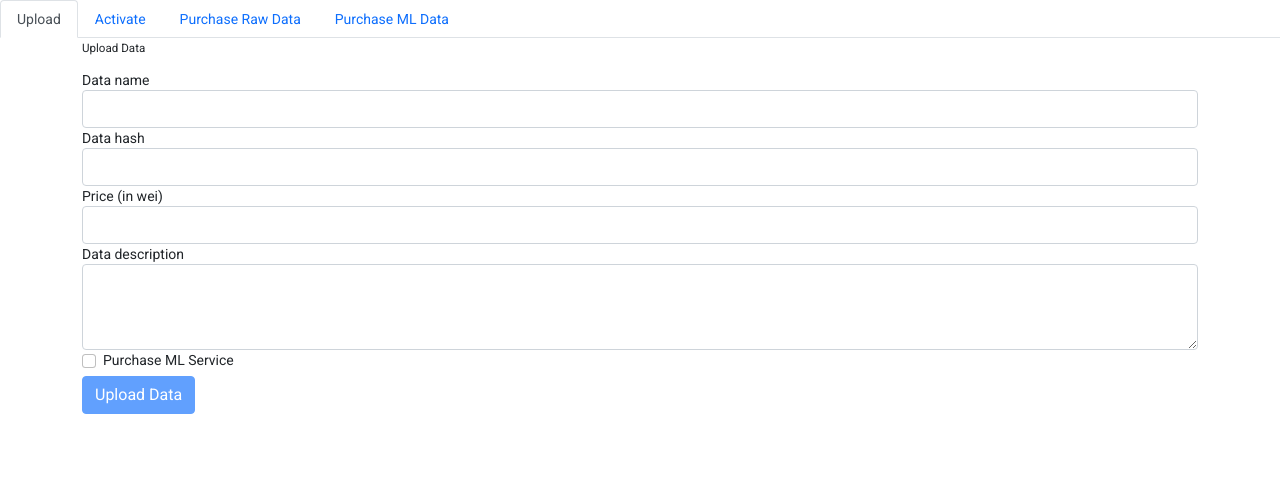
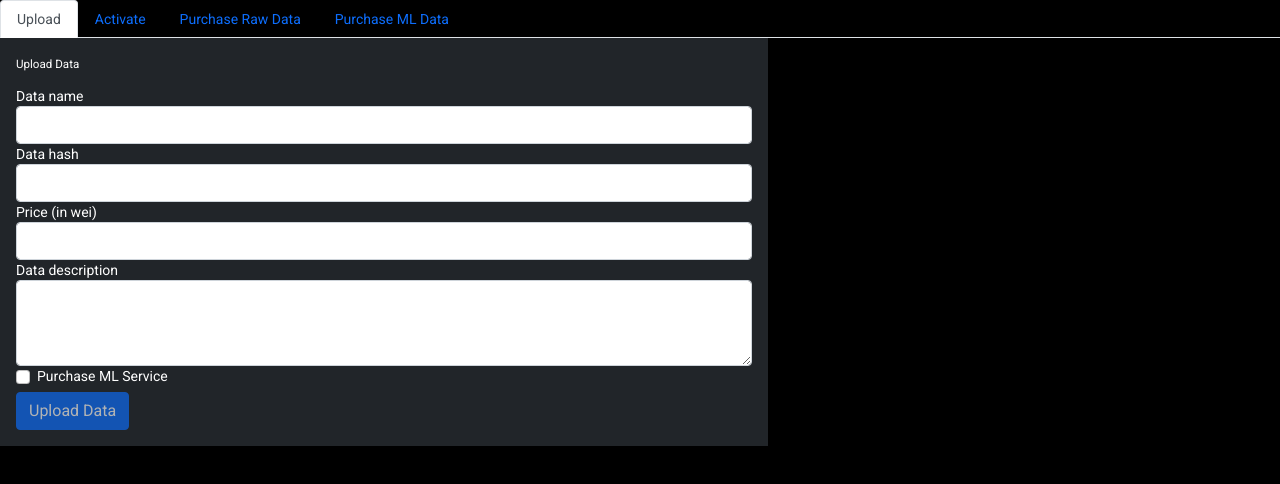
Before and after one commit to JacksonHKUST/DataExchange, an Angular app in the folder MoreThanFutureFrontend/: page / in a window 1280 px wide. Shown: the top 484 px of the page. Built offline with nearby package versions, Linux system fonts and the light colour scheme; what web3 would draw is missing.

Commit message:
dark mode

```diff
--- a/MoreThanFutureFrontend/src/app/app.component.html
+++ b/MoreThanFutureFrontend/src/app/app.component.html
@@ -21,7 +21,7 @@
 
 
 
-<div class="container" [ngStyle]="{'filter': isPopupOpened? 'blur(3px)':'blur(0px)' }">
+<div class="container p-3 mb-2 bg-dark text-white" [ngStyle]="{'filter': isPopupOpened? 'blur(3px)':'blur(0px)' }">
 
     <ng-container *ngIf="activeTab === 'activate'">
         <h5>Acitivate ML Service</h5>
@@ -91,7 +91,7 @@
         <!-- <hr> -->
     </ng-container>
 
-    <ng-container  *ngIf="activeTab === 'purchaseMl'">
+    <ng-container  class="p-3 mb-2 bg-dark text-white" *ngIf="activeTab === 'purchaseMl'">
         <h5>Purchase ML Data</h5>
         <div class="row mlData">
             <ng-template ngFor let-data [ngForOf]="mlDataList" let-i="index">
--- a/MoreThanFutureFrontend/src/app/app.component.scss
+++ b/MoreThanFutureFrontend/src/app/app.component.scss
@@ -1,3 +1,15 @@
 .blur {
     filter: blur(3px);
   }
+
+.container{
+width: 60%;
+// justify-content: start;
+float:left;
+// color: white;
+}
+
+.card-body{
+  background-color: black;
+  color: white;
+}
--- a/MoreThanFutureFrontend/src/app/app.component.ts
+++ b/MoreThanFutureFrontend/src/app/app.component.ts
@@ -1,4 +1,4 @@
-import { Component, OnInit } from '@angular/core';
+import { AfterViewInit, Component, ElementRef, OnInit } from '@angular/core';
 import { FormBuilder, FormControl, FormGroup, Validators } from '@angular/forms';
 
 import { ContractService } from './services/contract.service';
@@ -8,7 +8,7 @@ import { ContractService } from './services/contract.service';
   templateUrl: './app.component.html',
   styleUrls: ['./app.component.scss']
 })
-export class AppComponent implements OnInit{
+export class AppComponent implements OnInit, AfterViewInit{
   userAddress = ""
 
   rawIdList:Number[] = [];
@@ -31,7 +31,8 @@ export class AppComponent implements OnInit{
 
 
   constructor(private contractService:ContractService,
-    private fb:FormBuilder) {
+    private fb:FormBuilder,
+    private elementRef: ElementRef) {
       this.uploadForm = this.fb.group({
         dataNameInput: ['',Validators.required],
         dataHashInput: ['',Validators.required],
@@ -44,6 +45,12 @@ export class AppComponent implements OnInit{
         rawDataHashInput: ['',Validators.required]
       });
 
+
+  }
+  ngAfterViewInit(): void {
+
+      this.elementRef.nativeElement.ownerDocument
+          .body.style.backgroundColor = 'black';
 
   }
 
```
